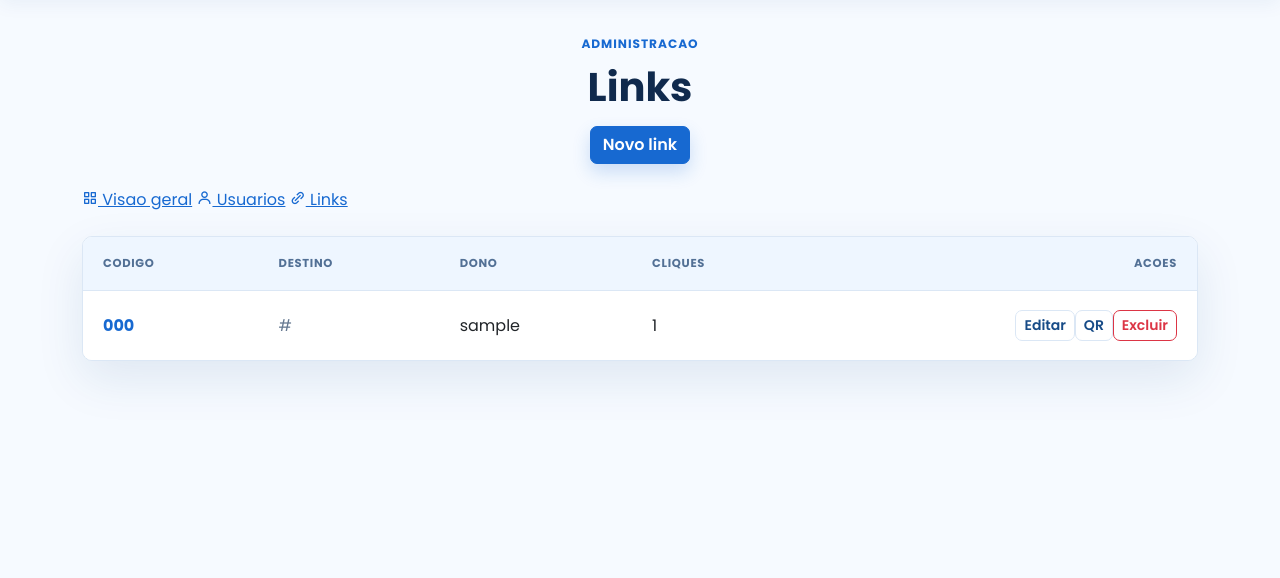
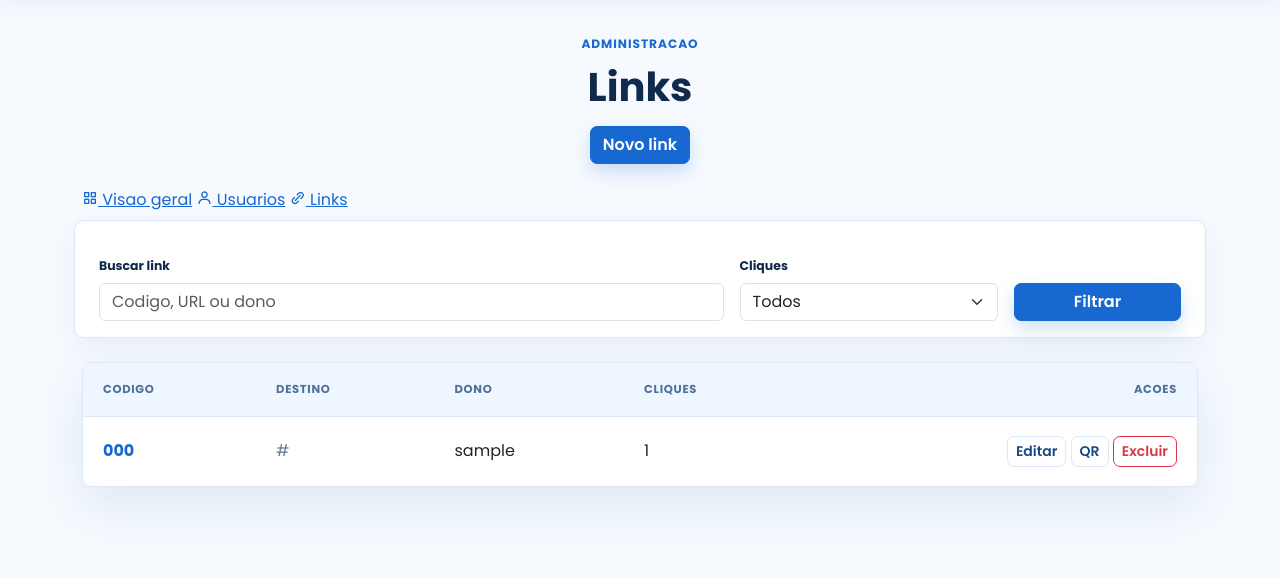
Before and after one commit to EnioJr18/Encurtador-de-Url, a Flask app: page /admin/links in a window 1280 px wide. Shown: the part 91-669 px from the top of the page. Run offline with Flask 3, Linux system fonts and the light colour scheme; a user stored in the database is signed in; tables that the repository leaves empty hold one stand-in row (values such as "Sample post").

Commit message:
:sparkles: feat: adiciona paginação e filtros no admin

```diff
--- a/encurtarjr/routes/admin_routes.py
+++ b/encurtarjr/routes/admin_routes.py
@@ -1,6 +1,6 @@
 from flask import Blueprint, flash, redirect, render_template, request, url_for
 from flask_login import current_user
-from sqlalchemy import func
+from sqlalchemy import func, or_
 
 from encurtarjr.decorators import admin_required
 from encurtarjr.extensions import bcrypt, db
@@ -10,10 +10,23 @@ from encurtarjr.utils import normalizar_codigo_personalizado, validar_codigo_per
 
 
 admin_bp = Blueprint("admin", __name__, url_prefix="/admin")
+ADMIN_PER_PAGE = 10
 
 
 def user_metrics_query():
     return db.session.query(User.id, User.username, User.is_admin, func.count(URL.id).label("link_count"), func.coalesce(func.sum(URL.click_count), 0).label("total_clicks")).outerjoin(URL, URL.user_id == User.id).group_by(User.id, User.username, User.is_admin)
+
+
+def current_page():
+    try:
+        page = int(request.args.get("page", 1))
+    except (TypeError, ValueError):
+        return 1
+    return max(page, 1)
+
+
+def pagination_args():
+    return {key: value for key, value in request.args.items() if key != "page" and value}
 
 
 def user_choices():
@@ -42,7 +55,19 @@ def dashboard():
 @admin_bp.route("/users")
 @admin_required
 def users():
-    return render_template("admin/users.html", users=user_metrics_query().order_by(User.username.asc()).all())
+    query_text = request.args.get("q", "").strip()
+    role_filter = request.args.get("role", "all").strip().lower()
+    query = user_metrics_query()
+    if query_text:
+        query = query.filter(User.username.ilike(f"%{query_text}%"))
+    if role_filter == "admins":
+        query = query.filter(User.is_admin.is_(True))
+    elif role_filter == "users":
+        query = query.filter(User.is_admin.is_(False))
+    else:
+        role_filter = "all"
+    pagination = query.order_by(User.username.asc()).paginate(page=current_page(), per_page=ADMIN_PER_PAGE, error_out=False)
+    return render_template("admin/users.html", users=pagination.items, pagination=pagination, pagination_args=pagination_args(), filters={"q": query_text, "role": role_filter})
 
 
 @admin_bp.route("/users/new", methods=["GET", "POST"])
@@ -107,7 +132,20 @@ def user_delete(user_id):
 @admin_bp.route("/links")
 @admin_required
 def links():
-    return render_template("admin/links.html", links=URL.query.order_by(URL.click_count.desc(), URL.id.desc()).all())
+    query_text = request.args.get("q", "").strip()
+    clicks_filter = request.args.get("clicks", "all").strip().lower()
+    query = URL.query.outerjoin(User)
+    if query_text:
+        search = f"%{query_text}%"
+        query = query.filter(or_(URL.short_code.ilike(search), URL.original_url.ilike(search), User.username.ilike(search)))
+    if clicks_filter == "clicked":
+        query = query.filter(func.coalesce(URL.click_count, 0) > 0)
+    elif clicks_filter == "unclicked":
+        query = query.filter(func.coalesce(URL.click_count, 0) == 0)
+    else:
+        clicks_filter = "all"
+    pagination = query.order_by(URL.click_count.desc(), URL.id.desc()).paginate(page=current_page(), per_page=ADMIN_PER_PAGE, error_out=False)
+    return render_template("admin/links.html", links=pagination.items, pagination=pagination, pagination_args=pagination_args(), filters={"q": query_text, "clicks": clicks_filter})
 
 
 @admin_bp.route("/links/new", methods=["GET", "POST"])
--- a/static/style.css
+++ b/static/style.css
@@ -258,6 +258,12 @@ a:hover { color: var(--blue-800); }
 .url-card__original-link { display: block; overflow: hidden; color: var(--muted); text-decoration: none; text-overflow: ellipsis; white-space: nowrap; }
 .url-table__original a:hover,
 .url-card__original-link:hover { color: var(--blue-700); text-decoration: underline; }
+.admin-filters { padding: 1rem; border: 1px solid var(--border); border-radius: 10px; background: var(--surface); box-shadow: 0 10px 24px rgba(24, 70, 128, 0.06); }
+.admin-filters .form-label { color: var(--blue-950); font-size: 0.78rem; font-weight: 700; }
+.admin-pagination { margin-top: 1.5rem; }
+.admin-pagination .page-link { border-color: var(--border); color: var(--blue-700); font-weight: 700; }
+.admin-pagination .page-item.active .page-link { border-color: var(--blue-700); background: var(--blue-700); color: #ffffff; }
+.admin-pagination .page-item.disabled .page-link { color: var(--muted); }
 .badge.text-bg-primary { padding: 0.47rem 0.58rem; border-radius: 6px; background: #e7f1ff !important; color: var(--blue-800) !important; font-weight: 700; }
 .click-summary { min-width: 132px; }
 .click-badge { display: inline-flex; align-items: center; gap: 0.3rem; padding: 0.47rem 0.58rem; border-radius: 6px; background: #e7f1ff; color: var(--blue-800); font-size: 0.78rem; font-weight: 700; }
--- a/templates/admin/links.html
+++ b/templates/admin/links.html
@@ -2,7 +2,72 @@
 {% block title %}Links - Admin{% endblock %}
 {% block main_attributes %} class="container py-4 py-md-5"{% endblock %}
 {% block content %}
-<section class="dashboard-header text-center mb-4"><p class="eyebrow">Administracao</p><h1 class="hero-title hero-title--compact">Links</h1><a class="btn btn-primary mt-3" href="{{ url_for('admin.link_create') }}">Novo link</a></section>
+<section class="dashboard-header text-center mb-4">
+    <p class="eyebrow">Administracao</p>
+    <h1 class="hero-title hero-title--compact">Links</h1>
+    <a class="btn btn-primary mt-3" href="{{ url_for('admin.link_create') }}">Novo link</a>
+</section>
+
 {% include "partials/_admin_nav.html" %}
-<div class="table-responsive url-table-wrapper"><table class="table table-hover align-middle mb-0"><thead><tr><th>Codigo</th><th>Destino</th><th>Dono</th><th>Cliques</th><th class="text-end">Acoes</th></tr></thead><tbody>{% for link in links %}<tr><td><a class="url-table__short" href="{{ request.host_url }}{{ link.short_code }}" target="_blank" rel="noopener">{{ link.short_code }}</a></td><td class="url-table__original"><a href="{{ link.original_url }}" target="_blank" rel="noopener" title="{{ link.original_url }}">{{ link.original_url }}</a></td><td>{{ link.user.username if link.user else 'Anonimo' }}</td><td>{{ link.click_count }}</td><td class="text-end"><a class="btn btn-outline-secondary btn-sm" href="{{ url_for('admin.link_edit', link_id=link.id) }}">Editar</a><button type="button" class="btn btn-outline-secondary btn-sm" data-bs-toggle="modal" data-bs-target="#qrCodeModal" data-qr-url="{{ url_for('urls.serve_qrcode', short_code=link.short_code) }}" data-short-url="{{ request.host_url }}{{ link.short_code }}">QR</button><form method="post" action="{{ url_for('admin.link_delete', link_id=link.id) }}" class="d-inline" onsubmit="return confirm('Remover este link?');"><input type="hidden" name="csrf_token" value="{{ csrf_token() }}"><button class="btn btn-outline-danger btn-sm">Excluir</button></form></td></tr>{% endfor %}</tbody></table></div>
+
+<form class="admin-filters row g-3 align-items-end mb-4" method="get">
+    <div class="col-md-7">
+        <label class="form-label" for="q">Buscar link</label>
+        <input class="form-control" id="q" name="q" value="{{ filters.q }}" placeholder="Codigo, URL ou dono">
+    </div>
+    <div class="col-md-3">
+        <label class="form-label" for="clicks">Cliques</label>
+        <select class="form-select" id="clicks" name="clicks">
+            <option value="all" {% if filters.clicks == "all" %}selected{% endif %}>Todos</option>
+            <option value="clicked" {% if filters.clicks == "clicked" %}selected{% endif %}>Com cliques</option>
+            <option value="unclicked" {% if filters.clicks == "unclicked" %}selected{% endif %}>Sem cliques</option>
+        </select>
+    </div>
+    <div class="col-md-2 d-grid gap-2">
+        <button class="btn btn-primary" type="submit">Filtrar</button>
+        {% if filters.q or filters.clicks != "all" %}
+        <a class="btn btn-outline-secondary" href="{{ url_for('admin.links') }}">Limpar filtros</a>
+        {% endif %}
+    </div>
+</form>
+
+{% if links %}
+<div class="table-responsive url-table-wrapper">
+    <table class="table table-hover align-middle mb-0">
+        <thead>
+            <tr>
+                <th>Codigo</th>
+                <th>Destino</th>
+                <th>Dono</th>
+                <th>Cliques</th>
+                <th class="text-end">Acoes</th>
+            </tr>
+        </thead>
+        <tbody>
+            {% for link in links %}
+            <tr>
+                <td><a class="url-table__short" href="{{ request.host_url }}{{ link.short_code }}" target="_blank" rel="noopener">{{ link.short_code }}</a></td>
+                <td class="url-table__original"><a href="{{ link.original_url }}" target="_blank" rel="noopener" title="{{ link.original_url }}">{{ link.original_url }}</a></td>
+                <td>{{ link.user.username if link.user else 'Anonimo' }}</td>
+                <td>{{ link.click_count }}</td>
+                <td class="text-end">
+                    <a class="btn btn-outline-secondary btn-sm" href="{{ url_for('admin.link_edit', link_id=link.id) }}">Editar</a>
+                    <button type="button" class="btn btn-outline-secondary btn-sm" data-bs-toggle="modal" data-bs-target="#qrCodeModal" data-qr-url="{{ url_for('urls.serve_qrcode', short_code=link.short_code) }}" data-short-url="{{ request.host_url }}{{ link.short_code }}">QR</button>
+                    <form method="post" action="{{ url_for('admin.link_delete', link_id=link.id) }}" class="d-inline" onsubmit="return confirm('Remover este link?');">
+                        <input type="hidden" name="csrf_token" value="{{ csrf_token() }}">
+                        <button class="btn btn-outline-danger btn-sm">Excluir</button>
+                    </form>
+                </td>
+            </tr>
+            {% endfor %}
+        </tbody>
+    </table>
+</div>
+
+{% include "partials/_pagination.html" %}
+{% else %}
+{% with heading="Nenhum link encontrado", message="Ajuste os filtros ou crie um novo link administrativo.", action_url=url_for('admin.link_create'), action_label="Novo link" %}
+    {% include "partials/_empty_state.html" %}
+{% endwith %}
+{% endif %}
 {% endblock %}
--- a/templates/index.html
+++ b/templates/index.html
@@ -42,7 +42,7 @@
         </div>
         <div class="icone-item col-6 col-md-4 col-lg">
             <img src="{{ url_for('static', filename='assets/icone-seguro.png') }}" alt="Seguranca" class="icone">
-            <p>Validacoes no backend para encurtar com seguranca.</p>
+            <p>Validações no backend para encurtar com segurança.</p>
         </div>
         <div class="icone-item col-6 col-md-4 col-lg">
             <img src="{{ url_for('static', filename='assets/icone-estatisticas.png') }}" alt="Contador de acessos" class="icone">
@@ -50,7 +50,7 @@
         </div>
     </div>
     <div class="account-callout text-center mt-5">
-        <p class="mb-3">Ja tem uma conta? Seus links e acessos ficam todos no painel.</p>
+        <p class="mb-3">Já tem uma conta? Seus links e acessos ficam todos no painel.</p>
         <a href="{{ url_for('urls.listar_urls') }}" class="btn btn-outline-primary">Abrir meus links <i class="bx bx-right-arrow-alt" aria-hidden="true"></i></a>
     </div>
 </section>
--- a/templates/login.html
+++ b/templates/login.html
@@ -8,13 +8,13 @@
     <div class="text-center mb-4">
         <p class="eyebrow">Acesse sua conta</p>
         <h1 class="hero-title hero-title--compact">Fazer login</h1>
-        <p class="section-lead">Gerencie seus links e acompanhe os acessos em um unico lugar.</p>
+        <p class="section-lead">Gerencie seus links e acompanhe os acessos em um único lugar.</p>
     </div>
     {% set form_action = url_for('auth.login') %}
     {% set submit_label = 'Entrar' %}
     {% set password_autocomplete = 'current-password' %}
     {% set password_help = none %}
     {% include "partials/_auth_form.html" %}
-    <p class="auth-switch text-center mt-4 mb-0">Nao tem uma conta? <a href="{{ url_for('auth.register') }}">Criar conta</a></p>
+    <p class="auth-switch text-center mt-4 mb-0">Não tem uma conta? <a href="{{ url_for('auth.register') }}">Criar conta</a></p>
 </section>
 {% endblock %}
--- /dev/null
+++ b/templates/partials/_pagination.html
@@ -0,0 +1,21 @@
+{% if pagination.pages > 1 %}
+<nav class="admin-pagination" aria-label="Paginacao administrativa">
+    <ul class="pagination justify-content-center mb-0">
+        <li class="page-item {% if not pagination.has_prev %}disabled{% endif %}">
+            <a class="page-link" href="{% if pagination.has_prev %}{{ url_for(request.endpoint, page=pagination.prev_num, **pagination_args) }}{% else %}#{% endif %}" aria-label="Pagina anterior">Anterior</a>
+        </li>
+        {% for page_num in pagination.iter_pages(left_edge=1, left_current=1, right_current=2, right_edge=1) %}
+            {% if page_num %}
+            <li class="page-item {% if page_num == pagination.page %}active{% endif %}">
+                <a class="page-link" href="{{ url_for(request.endpoint, page=page_num, **pagination_args) }}">{{ page_num }}</a>
+            </li>
+            {% else %}
+            <li class="page-item disabled"><span class="page-link">...</span></li>
+            {% endif %}
+        {% endfor %}
+        <li class="page-item {% if not pagination.has_next %}disabled{% endif %}">
+            <a class="page-link" href="{% if pagination.has_next %}{{ url_for(request.endpoint, page=pagination.next_num, **pagination_args) }}{% else %}#{% endif %}" aria-label="Proxima pagina">Proxima</a>
+        </li>
+    </ul>
+</nav>
+{% endif %}
--- a/templates/register.html
+++ b/templates/register.html
@@ -15,6 +15,6 @@
     {% set password_autocomplete = 'new-password' %}
     {% set password_help = 'Escolha uma senha para acessar sua conta.' %}
     {% include "partials/_auth_form.html" %}
-    <p class="auth-switch text-center mt-4 mb-0">Ja possui uma conta? <a href="{{ url_for('auth.login') }}">Fazer login</a></p>
+    <p class="auth-switch text-center mt-4 mb-0">Já possui uma conta? <a href="{{ url_for('auth.login') }}">Fazer login</a></p>
 </section>
 {% endblock %}
--- a/templates/urls.html
+++ b/templates/urls.html
@@ -20,7 +20,7 @@
                     <th scope="col">URL original</th>
                     <th scope="col">Link curto</th>
                     <th scope="col" class="text-center">Acessos</th>
-                    <th scope="col" class="text-end">Acoes</th>
+                    <th scope="col" class="text-end">Ações</th>
                 </tr>
             </thead>
             <tbody>
@@ -48,7 +48,7 @@
     </div>
 {% else %}
     {% set heading = 'Nenhum link criado ainda' %}
-    {% set message = 'Seu proximo link encurtado aparecera aqui.' %}
+    {% set message = 'Seu próximo link encurtado aparecerá aqui.' %}
     {% set action_url = url_for('main.index') %}
     {% set action_label = 'Encurtar uma URL' %}
     {% include "partials/_empty_state.html" %}
```
Also changed, not shown: templates/admin/users.html (+72 -2 lines), tests/test_app_flows.py (+79 -0 lines).
